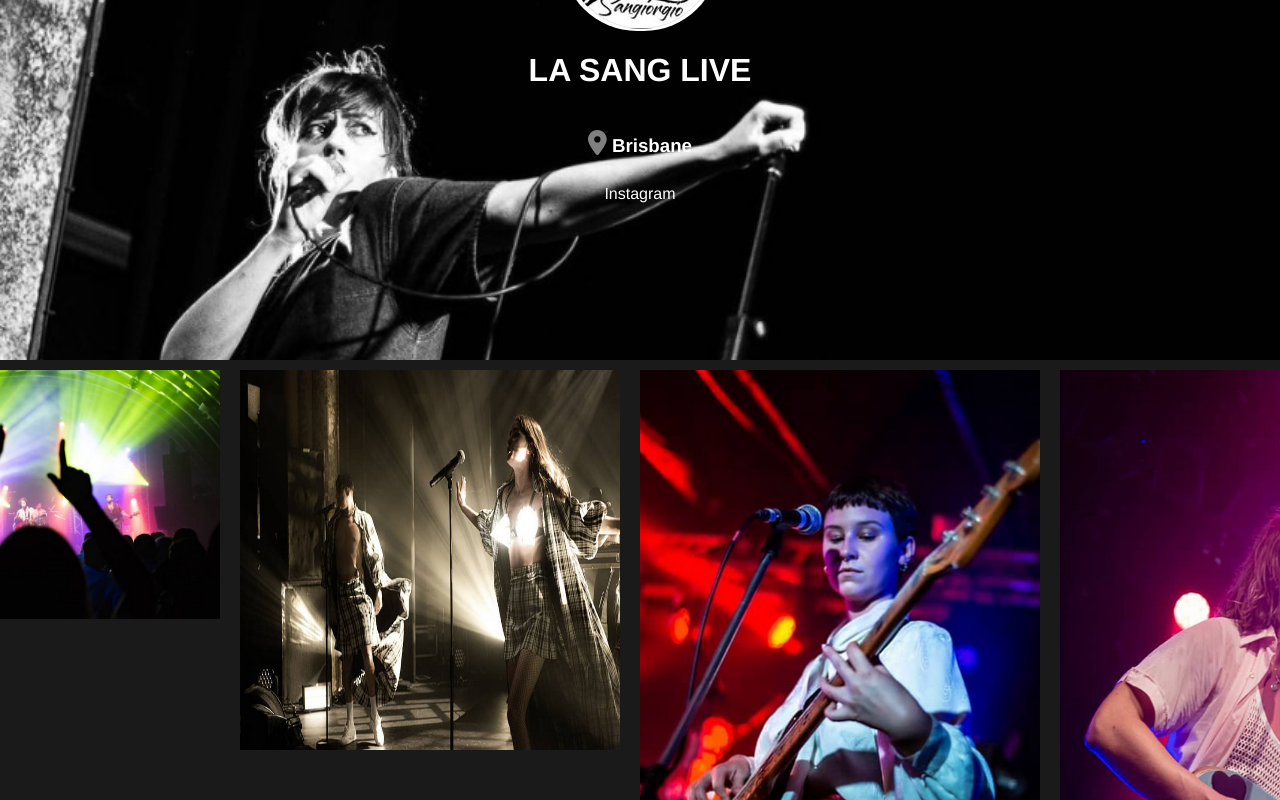
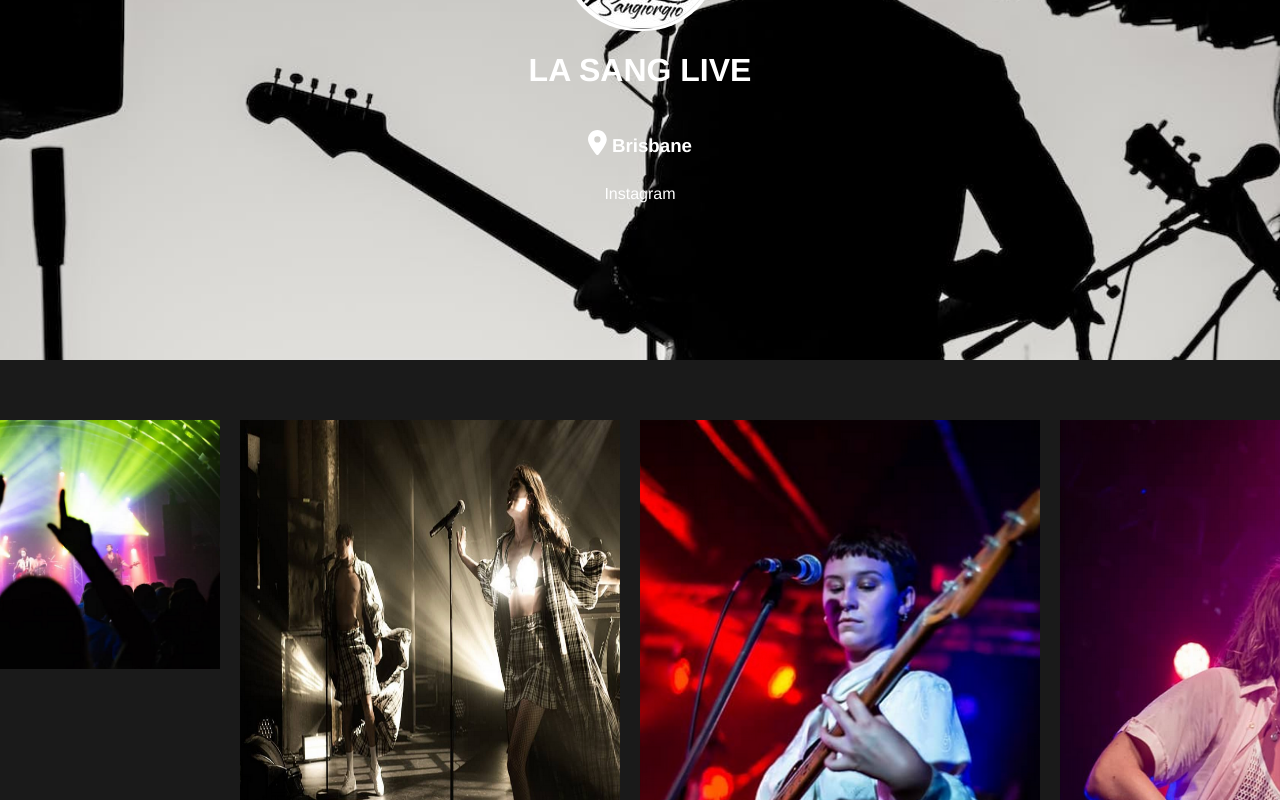
Before and after one commit to teejcoder/la-sang-portfolio, a React (Create React App) app: page /hallie in a window 1280 px wide. Shown: the part 280-1080 px from the top of the page. Built offline with nearby package versions, Linux system fonts and the light colour scheme.

Commit message:
latest changes

```diff
--- a/package.json
+++ b/package.json
@@ -9,9 +9,13 @@
     "@testing-library/jest-dom": "^5.17.0",
     "@testing-library/react": "^13.4.0",
     "@testing-library/user-event": "^13.5.0",
+    "autoprefixer": "^10.4.14",
+    "postcss": "^8.4.27",
     "react": "^18.2.0",
     "react-dom": "^18.2.0",
+    "react-router-dom": "^6.14.2",
     "react-scripts": "5.0.1",
+    "tailwindcss": "^3.3.3",
     "web-vitals": "^2.1.4"
   },
   "scripts": {
--- a/src/App.css
+++ b/src/App.css
@@ -1,3 +1,21 @@
+body {
+  margin: 0;
+  font-family:'Helvetica',  -apple-system, BlinkMacSystemFont, 'Segoe UI', 'Roboto', 'Oxygen',
+    'Ubuntu', 'Cantarell', 'Fira Sans', 'Droid Sans', 'Helvetica Neue',
+    sans-serif;
+  -webkit-font-smoothing: antialiased;
+  -moz-osx-font-smoothing: grayscale;
+  background-color: rgb(26, 26, 26);
+  color: white;
+}
+
+
+code {
+  font-family: source-code-pro, Menlo, Monaco, Consolas, 'Courier New',
+    monospace;
+}
+
+
 .App {
   display: flex;
   align-items: center;
@@ -30,7 +48,6 @@
 a:hover {
   color: tomato;
   font-size: large;
-
 }
 
 .logo {
@@ -41,6 +58,7 @@
 /* GALLERY */
 .gallery {
   height: 80vh;
+  margin: 50px;
   display: flex;
   align-items: flex-start;
   justify-content: center;
@@ -50,15 +68,14 @@
   margin: 10px;
 }
 
+a > img {
+  width: 400px;
+}
 .confidence-man {
   width: 380px;
   height: 380px
 }
-
-a > img {
-  width: 400px;
-}
-a > .lime-cordial {
+.lime-cordial {
   height: 700px;
 }
 
--- a/src/App.jsx
+++ b/src/App.jsx
@@ -1,22 +1,17 @@
 import './App.css';
+
 import { library } from '@fortawesome/fontawesome-svg-core';
 import { fas } from '@fortawesome/free-solid-svg-icons';
 
-import Header from './components/Header';
-import Gallery from './components/Gallery';
-import Footer from './components/Footer';
-
+import Home from './pages/Home';
 
 library.add(fas);
 
 function App() {
 
   return (
-    <>
-      <Header />
-      <Gallery />
-      <Footer />
-    </>
+
+      <Home/>
 
   );
 }
--- a/src/components/Gallery.jsx
+++ b/src/components/Gallery.jsx
@@ -5,9 +5,8 @@
 
   return (
     <>
-
       <section className='gallery'>
-      <div className='gallery-div'>
+        <div className='gallery-div'>
           <a href="/">
             <img src="/assets/shag-rock/shag-rock-cover.png" alt="" className='gallery-img shag-rock'/>
           </a>
@@ -22,13 +21,11 @@
             <img src="/assets/hallie/hallie-cover.png" alt="" className='gallery-img hallie'/>
           </a>
         </div>
-
         <div className='gallery-div'>
           <a href="/">
             <img src="/assets/lime-cordial/lime-cordial-cover.png" alt="" className='gallery-img lime-cordial'/>
           </a>
         </div>
-
       </section>
     </>
   )
--- a/src/components/Header.jsx
+++ b/src/components/Header.jsx
@@ -7,7 +7,7 @@
         <img src="/assets/avatar.png" alt="logo" className='logo' />
         <h1>LA SANG LIVE</h1>
 
-        <h3> <FontAwesomeIcon icon="fa-solid fa-location-dot" style={{ color: 'gray', fontSize: '25px' }} /> Brisbane</h3>
+        <h3> <FontAwesomeIcon icon="fa-solid fa-location-dot" style={{ color: 'white', fontSize: '25px' }} /> Brisbane</h3>
 
         <a href="https://www.instagram.com/la.sangiorgio.live/" target='_' className='header-social'>Instagram</a>
   </div>
--- a/src/index.css
+++ /dev/null
@@ -1,16 +0,0 @@
-body {
-  margin: 0;
-  font-family:'Helvetica',  -apple-system, BlinkMacSystemFont, 'Segoe UI', 'Roboto', 'Oxygen',
-    'Ubuntu', 'Cantarell', 'Fira Sans', 'Droid Sans', 'Helvetica Neue',
-    sans-serif;
-  -webkit-font-smoothing: antialiased;
-  -moz-osx-font-smoothing: grayscale;
-  background-color: rgb(26, 26, 26);
-  color: white;
-}
-
-
-code {
-  font-family: source-code-pro, Menlo, Monaco, Consolas, 'Courier New',
-    monospace;
-}
--- a/src/index.jsx
+++ b/src/index.jsx
@@ -1,6 +1,5 @@
 import React from 'react';
 import ReactDOM from 'react-dom/client';
-import './index.css';
 import App from './App';
 
 const root = ReactDOM.createRoot(document.getElementById('root'));
--- /dev/null
+++ b/src/pages/Home.jsx
@@ -0,0 +1,14 @@
+import React from 'react'
+import Header from '../components/Header'
+import Gallery from '../components/Gallery'
+import Footer from '../components/Footer'
+
+export default function Home() {
+  return (
+    <>
+        <Header />
+        <Gallery />
+        <Footer />
+    </>
+  )
+}
```
Also changed, not shown: src/pages/Hallie.jsx (added, +11 -0 lines), src/pages/ShagRock.jsx (added, +11 -0 lines), public/assets/hero-image.png, 1 other file (tests, documents, lock files or other folders).
